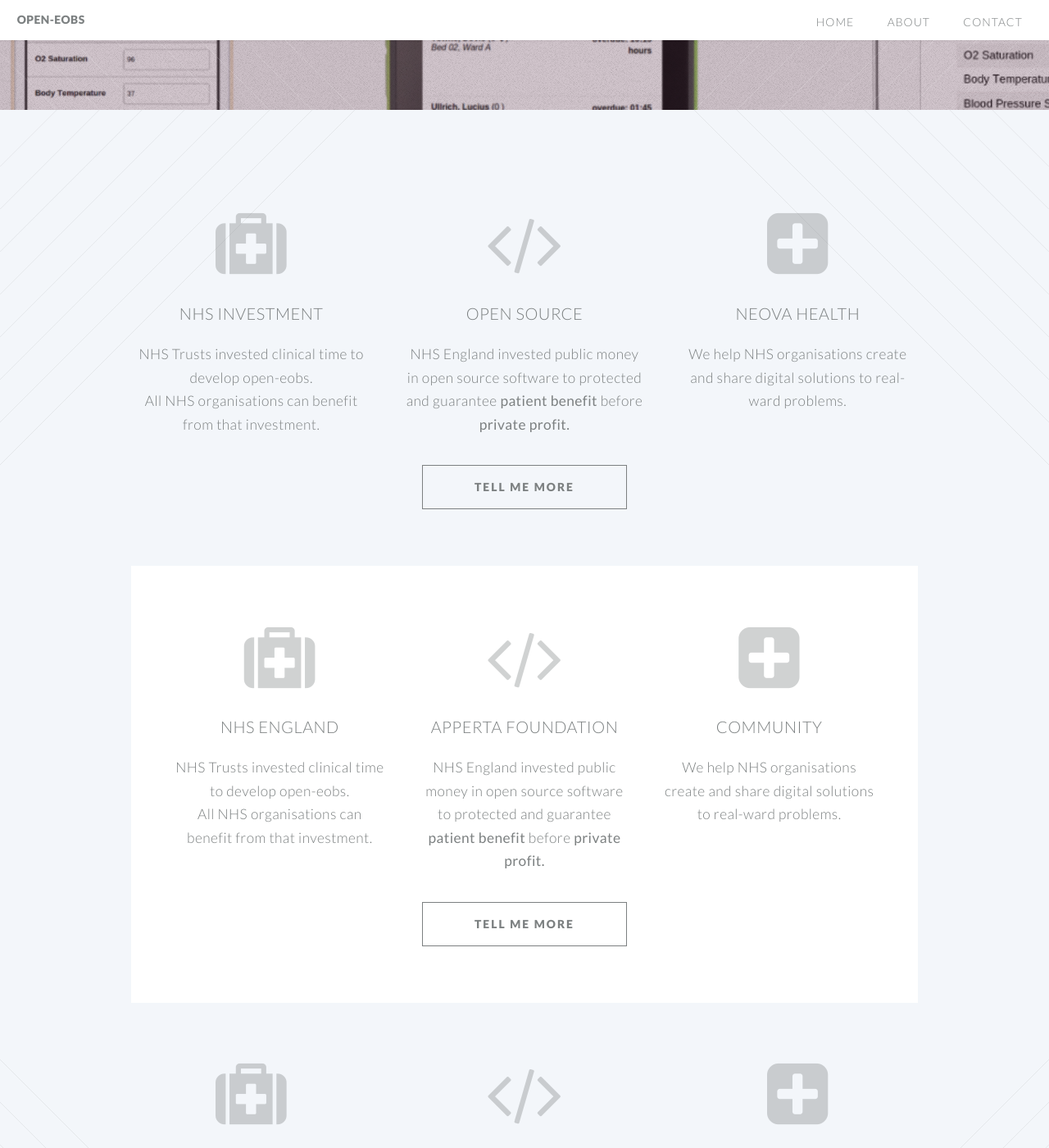
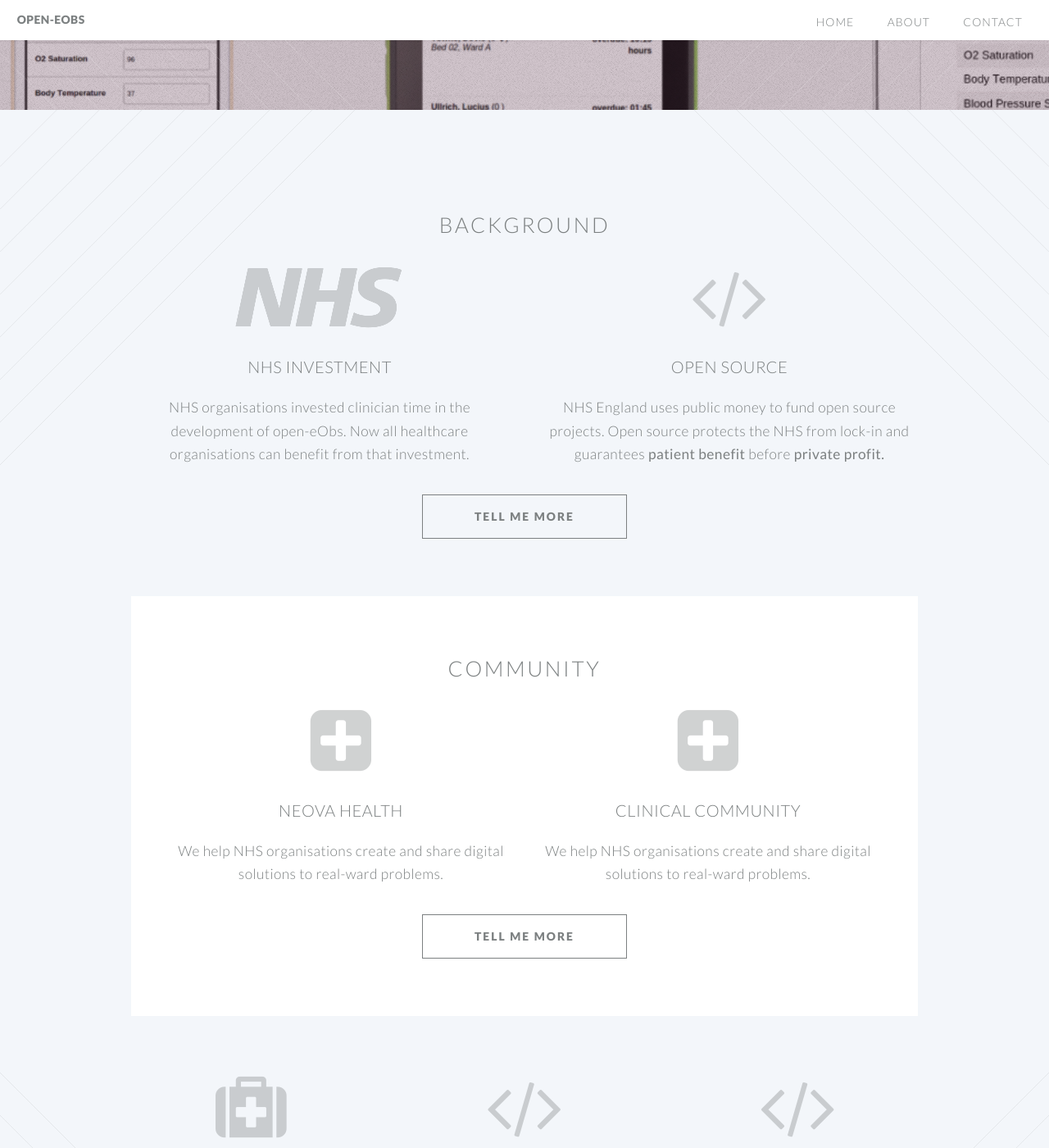
Before and after one commit to openeobs/openeobs.github.io, a Jekyll site: the page built from about_openeobs.html, in a window 1280 px wide and 1400 px high, scrolled down 466 px. Shown: the whole window at 82% size. Built offline with Jekyll 4.4.1, drawn with Linux system fonts in a browser that asks for light colours; some of the changed text lies outside the part shown.

Commit message:
Added NHS logo to about page

```diff
--- a/about_openeobs.html
+++ b/about_openeobs.html
@@ -6,30 +6,35 @@
 
 				<!-- One -->
 					<section class="wrapper style1 container special">
+
+						<header>
+							<h2>Background</h2>
+						</header>
+
 						<div class="row">
-							<div class="4u">
+							<div class="6u">
 
 								<section>
-									<span class="icon featured fa-medkit"></span>
+									<span class="fonticon featured icon-nhs-logo"></span>
 									<header>
 										<h3>NHS Investment</h3>
 									</header>
-									<p>NHS Trusts invested clinical time to develop open-eobs. <br /> All NHS organisations can benefit from that investment.</p>
+									<p>NHS organisations invested clinician time in the development of open-eObs. Now all healthcare organisations can benefit from that investment.</p>
 								</section>
 
 							</div>
-							<div class="4u">
+							<div class="6u">
 
 								<section>
 									<span class="icon featured fa-code"></span>
 									<header>
-										<h3>open source</h3>
+										<h3>Open Source</h3>
 									</header>
-									<p>NHS England invested public money in open source software to protected and guarantee <strong>patient benefit</strong> before <strong>private profit.</strong> </p>
+									<p>NHS England uses public money to fund open source projects. Open source protects the NHS from lock-in and guarantees <strong>patient benefit</strong> before <strong>private profit.</strong></p>
 								</section>
 
 							</div>
-							<div class="4u">
+<!-- 							<div class="4u">
 
 								<section>
 									<span class="icon featured fa-plus-square"></span>
@@ -39,7 +44,7 @@
 									<p>We help NHS organisations create and share digital solutions to real-ward problems.</p>
 								</section>
 
-							</div>
+							</div> -->
 						</div>
 
 						<footer>
@@ -52,8 +57,13 @@
 
 				<!-- Two -->
 					<section class="wrapper style3 container special" id="community">
+
+						<header>
+							<h2>Community</h2>
+						</header>
+
 						<div class="row">
-							<div class="4u">
+<!-- 							<div class="4u">
 
 								<section>
 									<span class="icon featured fa-medkit"></span>
@@ -63,24 +73,26 @@
 									<p>NHS Trusts invested clinical time to develop open-eobs. <br /> All NHS organisations can benefit from that investment.</p>
 								</section>
 
-							</div>
-							<div class="4u">
+							</div> -->
 
-								<section>
-									<span class="icon featured fa-code"></span>
-									<header>
-										<h3>Apperta Foundation</h3>
-									</header>
-									<p>NHS England invested public money in open source software to protected and guarantee <strong>patient benefit</strong> before <strong>private profit.</strong> </p>
-								</section>
 
-							</div>
-							<div class="4u">
+							<div class="6u">
 
 								<section>
 									<span class="icon featured fa-plus-square"></span>
 									<header>
-										<h3>Community</h3>
+										<h3>Neova Health</h3>
+									</header>
+									<p>We help NHS organisations create and share digital solutions to real-ward problems.</p>
+								</section>
+
+							</div>
+							<div class="6u">
+
+								<section>
+									<span class="icon featured fa-plus-square"></span>
+									<header>
+										<h3>Clinical Community</h3>
 									</header>
 									<p>We help NHS organisations create and share digital solutions to real-ward problems.</p>
 								</section>
@@ -125,11 +137,11 @@
 							<div class="4u">
 
 								<section>
-									<span class="icon featured fa-plus-square"></span>
+									<span class="icon featured fa-code"></span>
 									<header>
-										<h3>Neova</h3>
+										<h3>Radtac</h3>
 									</header>
-									<p>We help NHS organisations create and share digital solutions to real-ward problems.</p>
+									<p>NHS England invested public money in open source software to protected and guarantee <strong>patient benefit</strong> before <strong>private profit.</strong> </p>
 								</section>
 
 							</div>
--- a/css/style.css
+++ b/css/style.css
@@ -1,4 +1,5 @@
 @import url("font-awesome.min.css");
+@import url("fontello.css");
 @import url("http://fonts.googleapis.com/css?family=Lato:300,400,900");
 
 /*
@@ -391,6 +392,38 @@
 			}
 
 		.icon > .label {
+			display: none;
+		}
+
+/* Fontello Icon */
+
+	.fonticon {
+		position: relative;
+	}
+
+		.fonticon:before {
+			-moz-osx-font-smoothing: grayscale;
+			-webkit-font-smoothing: antialiased;
+			font-family: fontello;
+			font-style: normal;
+			font-weight: normal;
+			text-transform: none !important;
+		}
+
+		.fonticon.featured {
+			cursor: default;
+			display: block;
+			margin: 0 0 1.5em 0;
+			opacity: 0.35;
+			text-align: center;
+		}
+
+			.fonticon.featured:before {
+				font-size: 5em;
+				line-height: 1em;
+			}
+
+		.fonticon > .label {
 			display: none;
 		}
 
@@ -923,7 +956,7 @@
 	#cta {
 		background-attachment: scroll, scroll, scroll, fixed;
 		background-color: #645862;
-		background-image: url("images/light-tl.svg"), url("images/light-tr.svg"), url("images/overlay.png"), url("../images/banner.jpg");
+		background-image: url("images/light-tl.svg"), url("images/light-tr.svg"), url("images/overlay.png"), url("../images/eobs_banner.png");
 		background-position: top left, top right, top left, bottom center;
 		background-repeat: no-repeat, no-repeat, repeat, no-repeat;
 		background-size: 25em, 25em, auto, cover;
```
Also changed, not shown: other parts of about_openeobs.html (+1 -1 lines).
